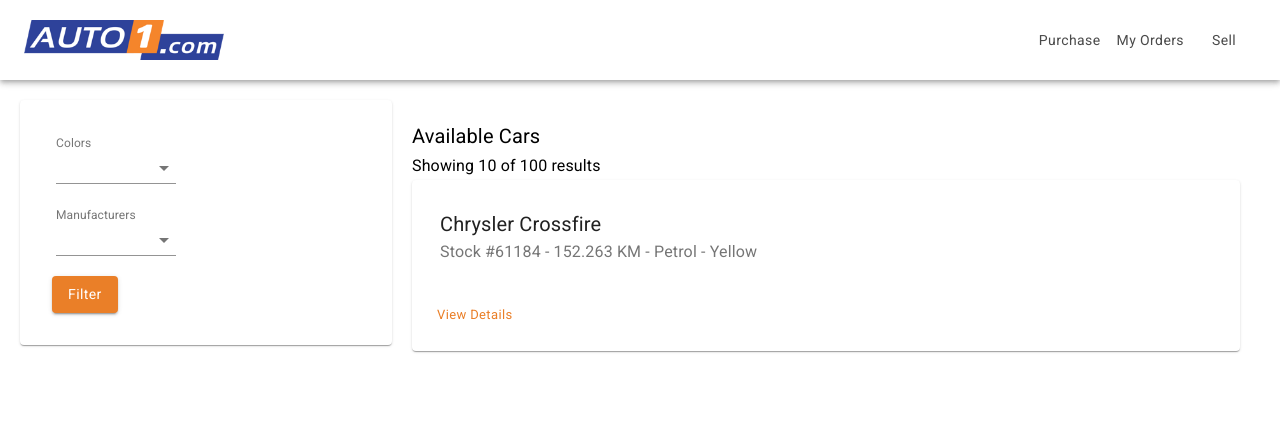
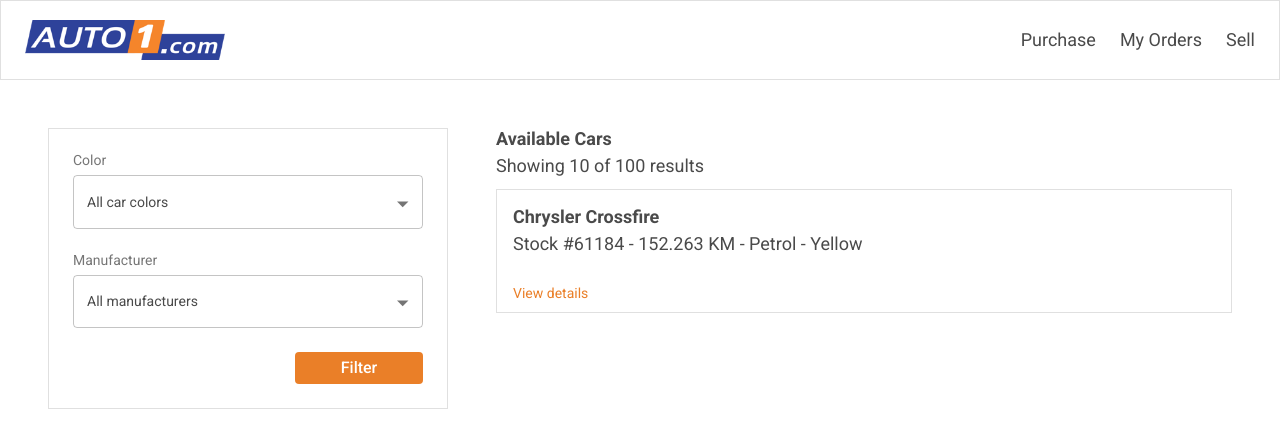
Before and after one commit to jmxo/react-interview-challenge, a React (Create React App) app: page / in a window 1280 px wide. Shown: the top 448 px of the page. Built offline with nearby package versions, Linux system fonts and the light colour scheme.

Commit message:
Clean up styling

```diff
--- a/package.json
+++ b/package.json
@@ -3,7 +3,6 @@
   "version": "0.1.0",
   "private": true,
   "dependencies": {
-    "@fontsource/roboto": "^4.3.0",
     "@material-ui/core": "^4.11.4",
     "@material-ui/icons": "^4.11.2",
     "@testing-library/jest-dom": "^5.11.4",
@@ -13,6 +12,7 @@
     "@types/node": "^12.0.0",
     "@types/react": "^17.0.0",
     "@types/react-dom": "^17.0.0",
+    "@types/styled-components": "^5.1.9",
     "react": "^17.0.2",
     "react-dom": "^17.0.2",
     "react-scripts": "4.0.3",
--- a/public/index.html
+++ b/public/index.html
@@ -2,6 +2,10 @@
 <html lang="en">
   <head>
     <meta charset="utf-8" />
+    <link
+      rel="stylesheet"
+      href="https://fonts.googleapis.com/css?family=Roboto:300,400,500,700&display=swap"
+    />
     <link rel="icon" href="%PUBLIC_URL%/favicon.ico" />
     <meta name="viewport" content="width=device-width, initial-scale=1" />
     <meta name="theme-color" content="#000000" />
@@ -24,7 +28,7 @@
       work correctly both with client-side routing and a non-root public URL.
       Learn how to configure a non-root public URL by running `npm run build`.
     -->
-    <title>React App</title>
+    <title>React Project</title>
   </head>
   <body>
     <noscript>You need to enable JavaScript to run this app.</noscript>
--- a/src/App.tsx
+++ b/src/App.tsx
@@ -1,44 +1,29 @@
+import CssBaseline from "@material-ui/core/CssBaseline";
+import { ThemeProvider } from "@material-ui/core/styles";
 import React from "react";
-import {
-  createMuiTheme,
-  makeStyles,
-  createStyles,
-  Theme as AugmentedTheme,
-  ThemeProvider,
-} from "@material-ui/core/styles";
+import styled from "styled-components";
 import AppBar from "./components/AppBar";
 import FilteringControls from "./components/FilteringControls";
 import MainArea from "./components/MainArea";
+import { theme } from "./utils/theme";
 
-const theme = createMuiTheme({
-  palette: {
-    primary: {
-      main: "#EA7F28",
-      contrastText: "#FFF",
-    },
-  },
-  spacing: [8, 12, 24],
-  typography: {
-    button: {
-      textTransform: "capitalize",
-    },
-  },
-});
+const Container = styled.div`
+  display: flex;
+  padding: 24px;
+  @media (max-width: 960px) {
+    flex-direction: column;
+  }
+`;
 
 function App() {
   return (
     <ThemeProvider theme={theme}>
-      <div>
-        <AppBar />
-        <div style={{ display: "flex", padding: "20px" }}>
-          <div style={{ flex: 3 }}>
-            <FilteringControls />
-          </div>
-          <div style={{ flex: 7 }}>
-            <MainArea />
-          </div>
-        </div>
-      </div>
+      <CssBaseline />
+      <AppBar />
+      <Container>
+        <FilteringControls />
+        <MainArea />
+      </Container>
     </ThemeProvider>
   );
 }
--- a/src/components/AppBar.tsx
+++ b/src/components/AppBar.tsx
@@ -1,24 +1,27 @@
-import React from "react";
+import MuiAppBar from "@material-ui/core/AppBar";
+import Link from "@material-ui/core/Link";
 import { createStyles, makeStyles, Theme } from "@material-ui/core/styles";
-import MuiAppBar from "@material-ui/core/AppBar";
 import Toolbar from "@material-ui/core/Toolbar";
 import Typography from "@material-ui/core/Typography";
-import Button from "@material-ui/core/Button";
-import IconButton from "@material-ui/core/IconButton";
-import MenuIcon from "@material-ui/icons/Menu";
+import React from "react";
 import logo from "../assets/logo.png";
 
 const useStyles = makeStyles((theme: Theme) =>
   createStyles({
     root: {
       backgroundColor: "white",
-      color: "#4A4A4A",
+      color: theme.palette.text.primary,
       flexGrow: 1,
       height: "80px",
       justifyContent: "center",
     },
     logo: {
       maxWidth: 200,
+    },
+    links: {
+      "& > * + *": {
+        marginLeft: theme.spacing(3),
+      },
     },
   })
 );
@@ -33,13 +36,29 @@ export default function AppBar() {
         classes={{
           root: classes.root,
         }}
+        variant="outlined"
       >
         <Toolbar>
           <img src={logo} alt="Auto1 logo" className={classes.logo} />
           <div style={{ flex: 1 }}></div>
-          <Button color="inherit">Purchase</Button>
+          <Typography
+            className={classes.links}
+            color="textPrimary"
+            variant="subtitle1"
+          >
+            <Link href="#" color="inherit">
+              Purchase
+            </Link>
+            <Link href="#" color="inherit">
+              My Orders
+            </Link>
+            <Link href="#" color="inherit">
+              Sell
+            </Link>
+          </Typography>
+          {/* <Button color="inherit">Purchase</Button>
           <Button color="inherit">My Orders</Button>
-          <Button color="inherit">Sell</Button>
+          <Button color="inherit">Sell</Button> */}
         </Toolbar>
       </MuiAppBar>
     </div>
--- a/src/components/FilteringControls.tsx
+++ b/src/components/FilteringControls.tsx
@@ -1,39 +1,33 @@
-import React from "react";
+import Button from "@material-ui/core/Button";
 import Card from "@material-ui/core/Card";
-import Typography from "@material-ui/core/Typography";
-import { createStyles, makeStyles, Theme } from "@material-ui/core/styles";
+import CardActions from "@material-ui/core/CardActions";
+import FormControl from "@material-ui/core/FormControl";
 import InputLabel from "@material-ui/core/InputLabel";
 import MenuItem from "@material-ui/core/MenuItem";
-import FormHelperText from "@material-ui/core/FormHelperText";
-import FormControl from "@material-ui/core/FormControl";
 import Select from "@material-ui/core/Select";
-import CardActions from "@material-ui/core/CardActions";
-import CardContent from "@material-ui/core/CardContent";
-import Button from "@material-ui/core/Button";
+import { createStyles, makeStyles, Theme } from "@material-ui/core/styles";
+import React from "react";
 
 const useStyles = makeStyles((theme: Theme) =>
   createStyles({
     root: {
-      minWidth: 275,
-      padding: theme.spacing(2),
+      padding: theme.spacing(3),
     },
-    bullet: {
-      display: "inline-block",
-      margin: "0 2px",
-      transform: "scale(0.8)",
-    },
-    title: {
-      // fontSize: 14,
-    },
-    pos: {
-      marginBottom: 12,
+    cardRoot: {
+      width: 400,
+      padding: theme.spacing(3),
     },
     formControl: {
-      margin: theme.spacing(1),
       minWidth: 120,
+      width: "100%",
+      marginBottom: theme.spacing(3),
     },
     selectEmpty: {
-      marginTop: theme.spacing(2),
+      marginTop: theme.spacing(1),
+    },
+    cardActions: {
+      justifyContent: "flex-end",
+      padding: 0,
     },
   })
 );
@@ -42,53 +36,47 @@ export default function FilteringControls() {
   const classes = useStyles();
 
   return (
-    <Card className={classes.root}>
-      <FormControl className={classes.formControl}>
-        <InputLabel shrink id="demo-simple-select-placeholder-label-label">
-          Colors
-        </InputLabel>
+    <div className={classes.root}>
+      <Card className={classes.cardRoot} variant="outlined" square>
+        <InputLabel id="colors">Color</InputLabel>
+        <FormControl className={classes.formControl} variant="outlined">
           <Select
-          labelId="demo-simple-select-placeholder-label-label"
-          id="demo-simple-select-placeholder-label"
+            labelId="colors"
+            defaultValue={10}
+            // id="demo-simple-select-placeholder-label"
             // value={age}
             // onChange={handleChange}
             displayEmpty
             className={classes.selectEmpty}
           >
-          <MenuItem value="">
-            <em>None</em>
+            <MenuItem value={10} selected>
+              All car colors
             </MenuItem>
-          <MenuItem value={10}>Ten</MenuItem>
-          <MenuItem value={20}>Twenty</MenuItem>
-          <MenuItem value={30}>Thirty</MenuItem>
           </Select>
         </FormControl>
         <br />
-      <FormControl className={classes.formControl}>
-        <InputLabel shrink id="demo-simple-select-placeholder-label-label">
-          Manufacturers
-        </InputLabel>
+        <InputLabel id="manufacturer">Manufacturer</InputLabel>
+        <FormControl className={classes.formControl} variant="outlined">
           <Select
-          labelId="demo-simple-select-placeholder-label-label"
-          id="demo-simple-select-placeholder-label"
+            labelId="manufacturer"
+            // id="demo-simple-select-placeholder-label"
             // value={age}
+            defaultValue={10}
             // onChange={handleChange}
             displayEmpty
             className={classes.selectEmpty}
           >
-          <MenuItem value="">
-            <em>None</em>
+            <MenuItem value={10} selected>
+              All manufacturers
             </MenuItem>
-          <MenuItem value={10}>Ten</MenuItem>
-          <MenuItem value={20}>Twenty</MenuItem>
-          <MenuItem value={30}>Thirty</MenuItem>
           </Select>
         </FormControl>
-      <CardActions>
-        <Button variant="contained" color="primary">
+        <CardActions className={classes.cardActions}>
+          <Button variant="contained" color="primary" disableElevation>
             Filter
           </Button>
         </CardActions>
       </Card>
+    </div>
   );
 }
--- a/src/components/MainArea.tsx
+++ b/src/components/MainArea.tsx
@@ -1,27 +1,28 @@
-import React from "react";
-import { createStyles, makeStyles, Theme } from "@material-ui/core/styles";
 import Card from "@material-ui/core/Card";
 import CardActions from "@material-ui/core/CardActions";
 import CardContent from "@material-ui/core/CardContent";
-import Button from "@material-ui/core/Button";
+import Link from "@material-ui/core/Link";
+import { createStyles, makeStyles, Theme } from "@material-ui/core/styles";
 import Typography from "@material-ui/core/Typography";
+import React from "react";
 
 const useStyles = makeStyles((theme: Theme) =>
   createStyles({
     root: {
+      flex: 1,
+      padding: theme.spacing(3),
+    },
+    cardRoot: {
       minWidth: 275,
+    },
+    cardContent: {
+      padding: theme.spacing(2),
+    },
+    subtitle: {
+      marginBottom: theme.spacing(1),
+    },
+    link: {
       padding: theme.spacing(1),
-    },
-    bullet: {
-      display: "inline-block",
-      margin: "0 2px",
-      transform: "scale(0.8)",
-    },
-    title: {
-      fontSize: 14,
-    },
-    pos: {
-      marginBottom: 12,
     },
   })
 );
@@ -29,22 +30,28 @@ const useStyles = makeStyles((theme: Theme) =>
 export default function MainArea() {
   const classes = useStyles();
   return (
-    <div style={{ padding: 20 }}>
-      <Typography variant="h6">Available Cars</Typography>
-      <Typography variant="subtitle1">Showing 10 of 100 results</Typography>
-      <Card className={classes.root}>
-        <CardContent>
-          <Typography variant="h6" component="h2">
+    <div className={classes.root}>
+      <Typography variant="h2" component="h1">
+        Available Cars
+      </Typography>
+      <Typography variant="subtitle1" className={classes.subtitle}>
+        Showing 10 of 100 results
+      </Typography>
+      <Card className={classes.cardRoot} variant="outlined" square>
+        <CardContent className={classes.cardContent}>
+          <Typography variant="h2" component="h3">
             Chrysler Crossfire
           </Typography>
-          <Typography className={classes.pos} color="textSecondary">
+          <Typography variant="subtitle1">
             Stock #61184 - 152.263 KM - Petrol - Yellow
           </Typography>
         </CardContent>
         <CardActions>
-          <Button size="small" color="primary">
-            View details
-          </Button>
+          <Typography variant="body1">
+            <Link href="#" className={classes.link} color="primary">
+              View details
+            </Link>
+          </Typography>
         </CardActions>
       </Card>
     </div>
--- a/src/index.css
+++ /dev/null
@@ -1,13 +0,0 @@
-body {
-  margin: 0;
-  font-family: -apple-system, BlinkMacSystemFont, 'Segoe UI', 'Roboto', 'Oxygen',
-    'Ubuntu', 'Cantarell', 'Fira Sans', 'Droid Sans', 'Helvetica Neue',
-    sans-serif;
-  -webkit-font-smoothing: antialiased;
-  -moz-osx-font-smoothing: grayscale;
-}
-
-code {
-  font-family: source-code-pro, Menlo, Monaco, Consolas, 'Courier New',
-    monospace;
-}
--- a/src/index.tsx
+++ b/src/index.tsx
@@ -1,7 +1,5 @@
 import React from "react";
 import ReactDOM from "react-dom";
-import "./index.css";
-import "@fontsource/roboto";
 import App from "./App";
 
 ReactDOM.render(
--- /dev/null
+++ b/src/utils/theme.ts
@@ -0,0 +1,50 @@
+import { createMuiTheme } from "@material-ui/core/styles";
+
+export const theme = createMuiTheme({
+  palette: {
+    primary: {
+      main: "#EA7F28",
+      dark: "#D37328",
+      contrastText: "#FFF",
+    },
+    text: {
+      primary: "#4A4A4A",
+      // primary: "#FF0000",
+    },
+    background: {
+      default: "#FFF",
+    },
+  },
+  typography: {
+    fontFamily: "Roboto",
+    fontSize: 16,
+    h1: {
+      fontSize: "2rem", // 32px
+      fontWeight: 700,
+    },
+    h2: {
+      fontSize: "1.125rem", // 18px
+      fontWeight: 700,
+    },
+    subtitle1: {
+      fontSize: "1.125rem", // 18px
+    },
+    body1: {
+      fontSize: "0.875rem", // 14px
+    },
+    body2: {
+      fontSize: "0.75rem", // 12px
+    },
+    button: {
+      textTransform: "capitalize",
+    },
+  },
+  overrides: {
+    MuiButton: {
+      root: {
+        width: 128,
+        height: 32,
+      },
+    },
+  },
+});
```
Also changed, not shown: 1 other file (tests, documents, lock files or other folders). Lines whose indentation alone changed are shown as unchanged.
